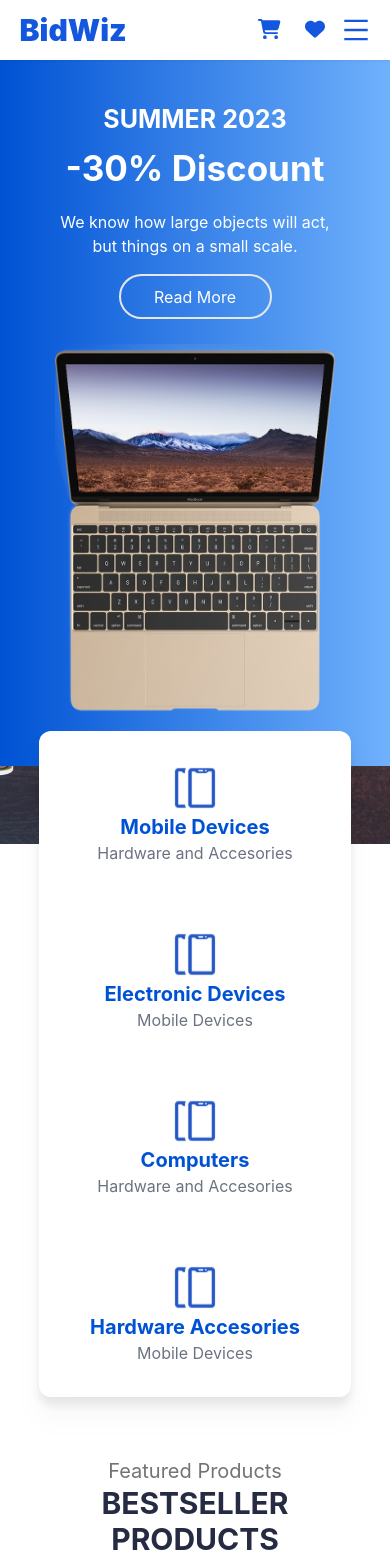
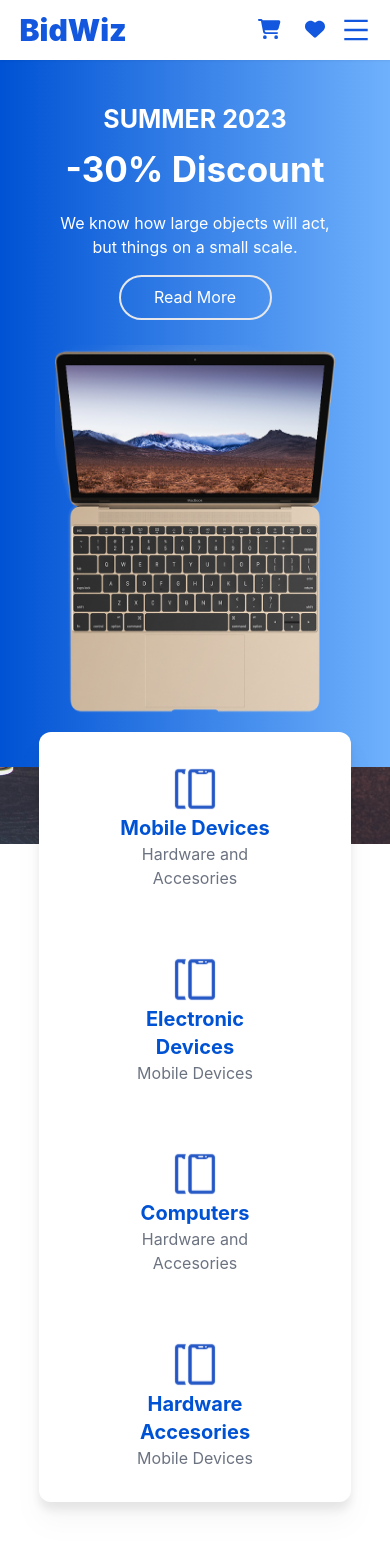
Before and after one commit to yashEra/bidwiz-2.0, a React (Create React App) app: page / in a window 390 px wide. Shown: the top 1560 px of the page. Built offline with nearby package versions, Linux system fonts and the light colour scheme.

Commit message:
Responsive Update

```diff
--- a/src/components/hero-section/HeroSection.jsx
+++ b/src/components/hero-section/HeroSection.jsx
@@ -11,8 +11,7 @@ const Hero = () => {
         className="absolute inset-0 -z-10 h-full w-full object-cover object-right md:object-center"
       />
       <div
-        className="w-full h-[100%] lg:flex  lg:flex-row md:block justify-around  text-white text-left items-center"
-        style={{ padding: "9.895833333333333%" }}
+        className="w-full h-[100%] lg:flex  lg:flex-row md:block justify-around  text-white text-left items-center p-[10%]"
       >
         <div className="text-res pt-[50px]">
           <h4 className="font-bold py-1">SUMMER 2023</h4>
--- a/src/components/home/Home.jsx
+++ b/src/components/home/Home.jsx
@@ -17,7 +17,8 @@ const Home = () => {
         main="BESTSELLER PRODUCTS"
         bottom="Problems trying to resolve the conflict between "
       />
-      <div className="grid md:grid-cols-2 xl:grid-cols-4 gap-4 2xl:grid-cols-5 px-[5%] md:px-[10%] pb-[4%]">
+      <div className="flex justify-center">
+        <div className="max-w-[1835px] grid md:grid-cols-2 xl:grid-cols-4 gap-4 2xl:grid-cols-5 px-[5%] md:px-[10%] pb-[4%]">
           <ProductCard />
           <ProductCard />
           <ProductCard />
@@ -27,13 +28,15 @@ const Home = () => {
           <ProductCard />
           <ProductCard />
         </div>
+      </div>
 
       <ThreeLineTitle
         top="Featured Products"
         main="BESTSELLER PRODUCTS"
         bottom="Problems trying to resolve the conflict between "
       />
-      <div className="grid md:grid-cols-2 xl:grid-cols-4 gap-4 2xl:grid-cols-5  px-[5%] md:px-[10%] pb-[4%]">
+      <div className="flex justify-center">
+        <div className="max-w-[1835px] grid md:grid-cols-2 xl:grid-cols-4 gap-4 2xl:grid-cols-5 px-[5%] md:px-[10%] pb-[4%]">
           <ProductCard />
           <ProductCard />
           <ProductCard />
@@ -43,13 +46,15 @@ const Home = () => {
           <ProductCard />
           <ProductCard />
         </div>
+      </div>
 
       <ThreeLineTitle
         top="Featured Products"
         main="BESTSELLER PRODUCTS"
         bottom="Problems trying to resolve the conflict between "
       />
-      <div className="grid md:grid-cols-2 xl:grid-cols-4 gap-4 2xl:grid-cols-5 px-[5%] md:px-[10%] pb-[4%]">
+      <div className="flex justify-center">
+        <div className="max-w-[1835px] grid md:grid-cols-2 xl:grid-cols-4 gap-4 2xl:grid-cols-5 px-[5%] md:px-[10%] pb-[4%]">
           <ProductCard />
           <ProductCard />
           <ProductCard />
@@ -59,6 +64,7 @@ const Home = () => {
           <ProductCard />
           <ProductCard />
         </div>
+      </div>
 
       <Footer />
     </div>
--- a/src/components/home/TopSection.jsx
+++ b/src/components/home/TopSection.jsx
@@ -5,7 +5,7 @@ import "./assest/css/home.css";
 const TopSection = () => {
   return (
     <div className="w-full flex justify-center items-center">
-      <div className="w-[80.20833333333333%] bg-[white] top-sec-main drop-shadow-xl rounded-xl">
+      <div className="px-[10%] max-w-[1835px] bg-[white] top-sec-main drop-shadow-xl rounded-xl">
         <div className=" items-center text-center grid md:grid-cols-2 lg:grid-cols-4">
           <div className="hover:scale-105 duration-300">
             <a className="flex flex-col justify-center items-center p-8">
```
Lines whose indentation alone changed are shown as unchanged.
